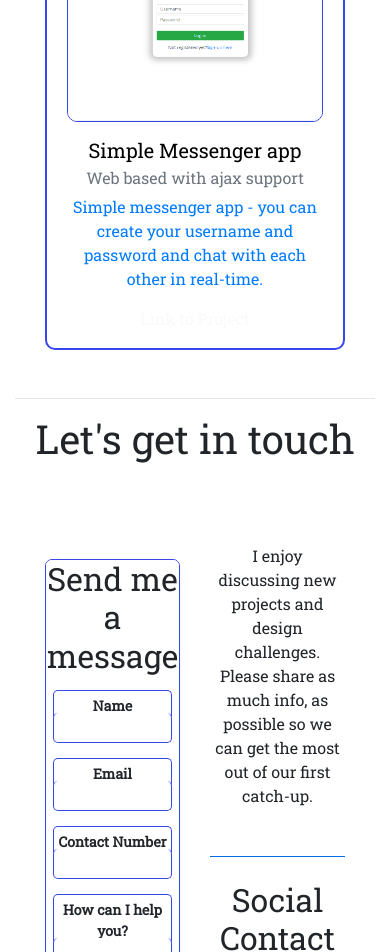
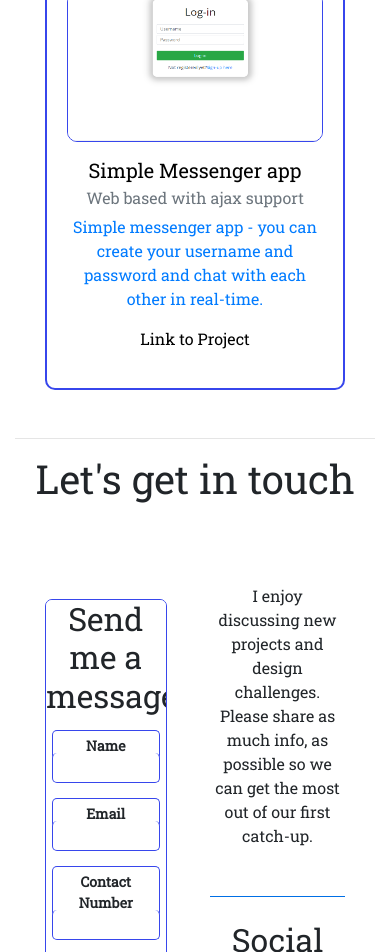
Before and after one commit to sssmmmbbb/web-portfolio, a plain HTML site: page index.html in a window 390 px wide. Shown: the part 2968-3920 px from the top of the page. Drawn offline with nearby package versions, Linux system fonts and the light colour scheme.

Commit message:
Remove some animation as it affected the sizing of mobile when animating

```diff
--- a/index.css
+++ b/index.css
@@ -179,7 +179,7 @@ body .fixed-top .logo:hover {
 	border-radius: 10px;
 	color: var(--blue);
 	background: white;
-	height: 400px;
+	height: 420px;
 }
 
 .bg-custom img {
@@ -208,7 +208,9 @@ body .fixed-top .logo:hover {
 }
 .login-form {
     margin-top: 40px;
+    width: 90%;
 
+    max-width: 500px;
     min-height: 330px;
     max-height: 520px;
     background-color: white;
@@ -530,7 +532,7 @@ overflow-y:auto;
 		align-items: center;
 	}
 	.login-form {
-		/* margin: auto; */
+		margin: auto;
 		max-height: 600px;
 
 	}
--- a/index.html
+++ b/index.html
@@ -133,7 +133,7 @@
 							<p class="card-text">
 								Paluwagan tracker is a mobile friendly app where-in you can manage the whole account. Together with your members, you can have your unique user id and password.
 							</p>
-							<a href="http://sherwin-bautista-paluwagan.epizy.com/login.php" class="card-link text-light">Link to Project</a>
+							<a href="http://sherwin-bautista-paluwagan.epizy.com/login.php" class="card-link text-black">Link to Project</a>
 						</div>
 					</div>
 					<!-- HTML Card END -->
@@ -147,7 +147,7 @@
 							<p class="card-text">
 								Simple messenger app - you can create your username and password and chat with each other in real-time.
 							</p>
-							<a href="http://sherwin-bautista2.epizy.com/log-in.php" class="card-link text-light">Link to Project</a>
+							<a href="http://sherwin-bautista2.epizy.com/log-in.php" class="card-link text-black">Link to Project</a>
 						</div>
 					</div>
 					<!-- Node JS Card END -->
@@ -167,21 +167,21 @@
 
 
 							<form action="" method="POST">
-								<div data-aos="fade-right" class="username-field">
+								<div class="username-field">
 									<label for="name" class="label-field">Name</label><br>
 									<input type="text" class="input-field">
 
 								</div>
-								<div data-aos="fade-left" class="username-field">
+								<div class="username-field">
 									<label for="email" class="label-field">Email</label><br>
 									<input type="email" name="email" class="input-field" autocomplete required>
 								</div>
-								<div data-aos="fade-right" class="username-field">
+								<div class="username-field">
 									<label for="number" class="label-field">Contact Number</label><br>
 									<input type="number" class="input-field">
 
 								</div>
-								<div data-aos="fade-left" class="username-field">
+								<div class="username-field">
 									<label for="name" class="label-field">How can I help you?</label><br>
 									<textarea rows="5" class="input-field"></textarea>
 
```
